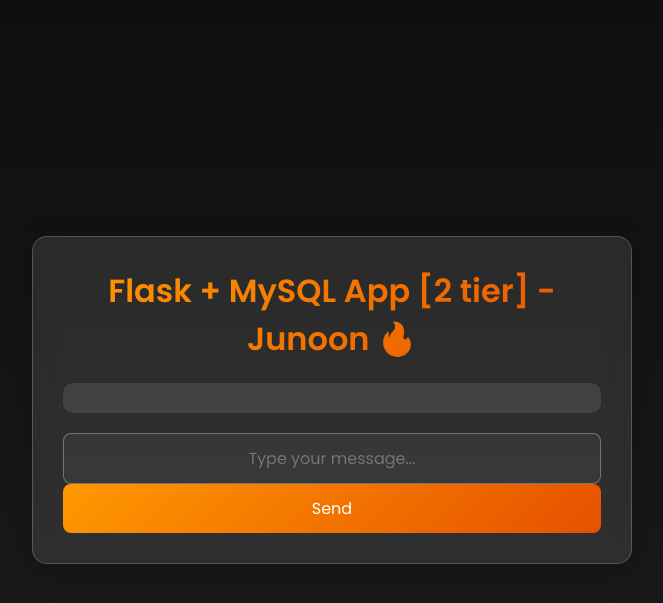
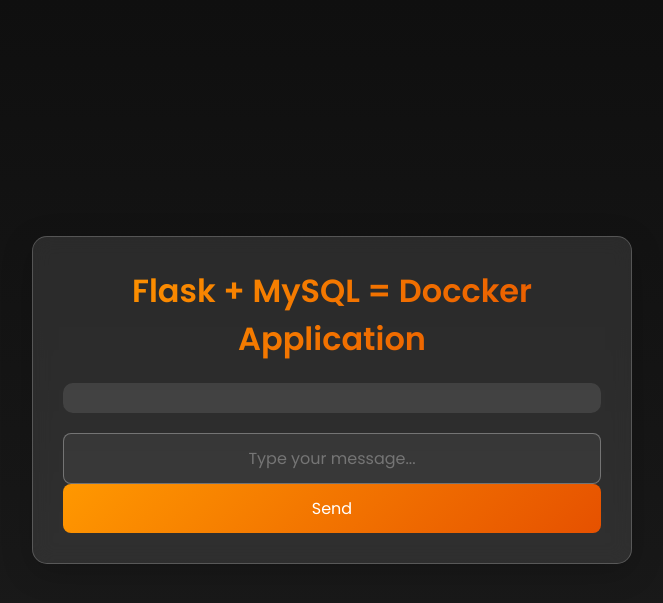
Before and after one commit to amitireland2028-droid/simple-docker-two-tier-python, a Flask app: page / in a window 1280 px wide. Shown: the top 603 px of the page, without its empty margins (308-971 px from the left). Run offline with Flask 2, Linux system fonts and the light colour scheme; data that the repository does not hold is empty; some libraries are stand-ins or nearby versions.

Commit message:
change in html

```diff
--- a/templates/index.html
+++ b/templates/index.html
@@ -4,7 +4,7 @@
 <head>
     <meta charset="UTF-8">
     <meta name="viewport" content="width=device-width, initial-scale=1.0">
-    <title>Flask App new🚀</title>
+    <title>Flask Sample App</title>
     <style>
         /* Import Google Font */
         @import url('https://fonts.googleapis.com/css2?family=Poppins:wght@300;400;600&display=swap');
@@ -131,7 +131,7 @@
 
 <body>
     <div class="container">
-        <h1>Flask + MySQL App [2 tier] - Junoon 🔥</h1>
+	    <h1>Flask + MySQL = Doccker Application</h1>
 
         <div class="messages">
             {% for message in messages %}
```
